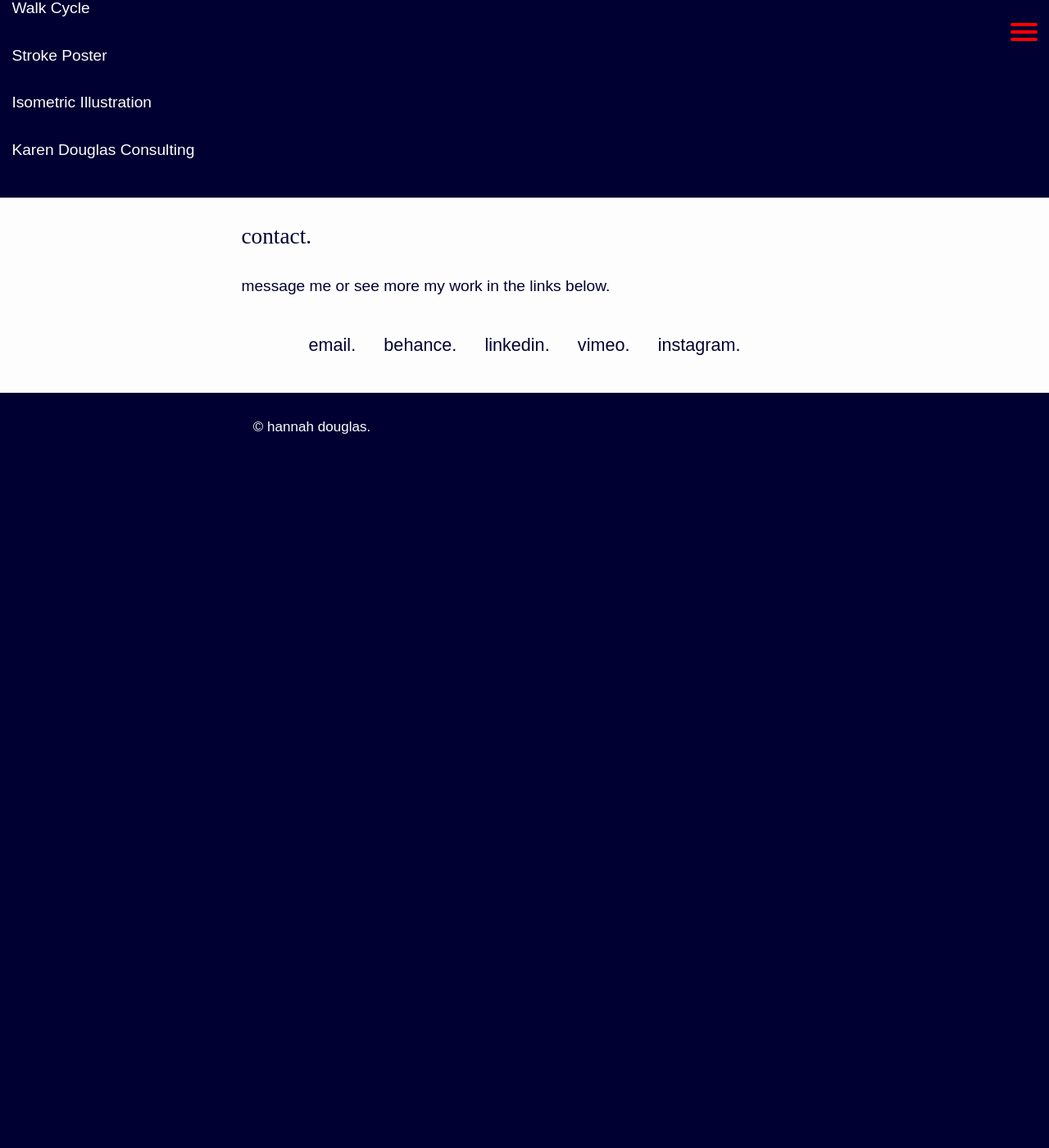
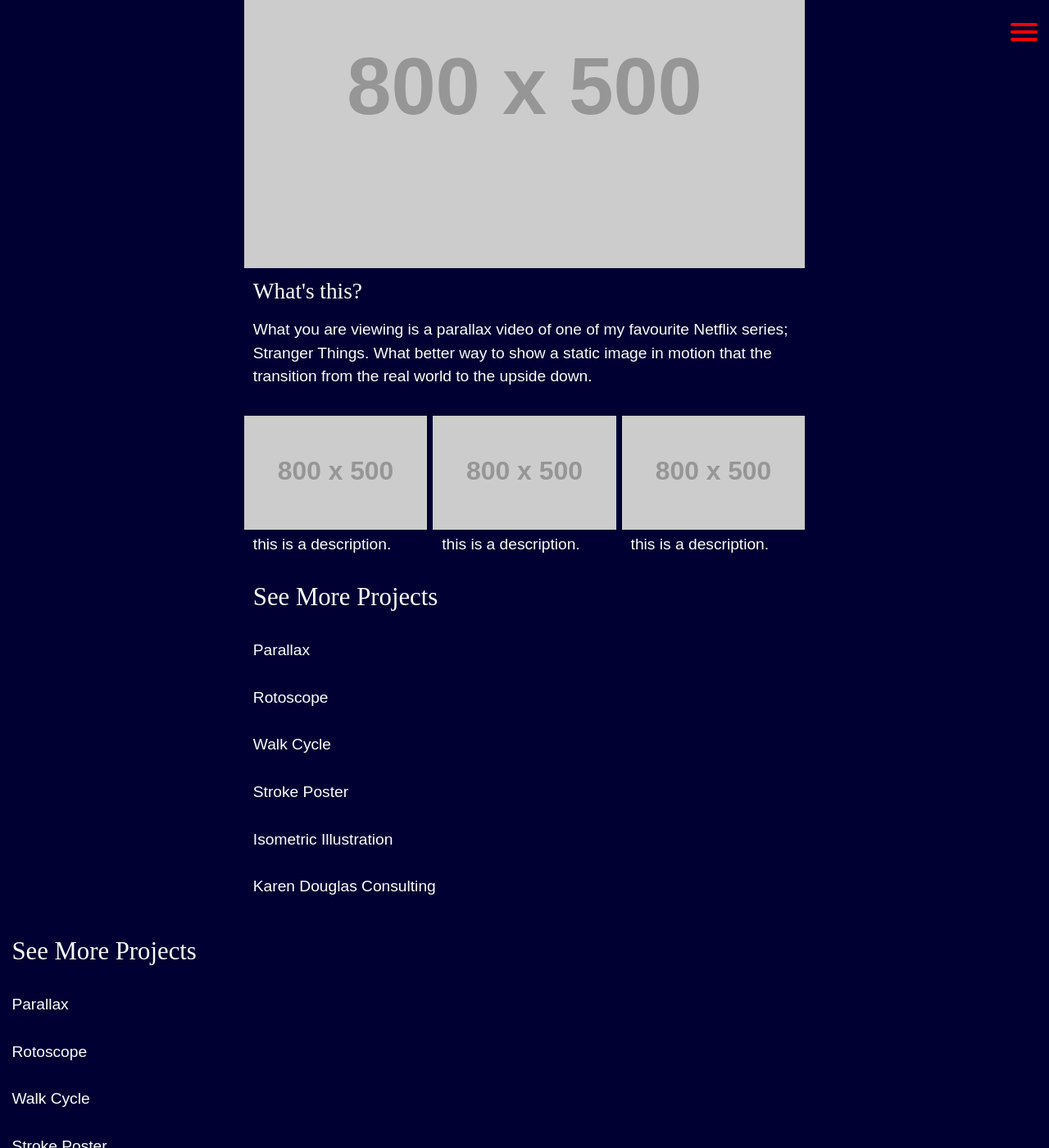
Before and after one commit to hldouglas/portfolio, a Jekyll site: the page built from parallax.html, in a window 1280 px wide and 1400 px high, scrolled down 270 px. Shown: the whole window at 82% size. Built offline with Jekyll 4.4.1, drawn with Linux system fonts in a browser that asks for light colours; before the commit the page ends 900 px from its top, so only the background shows below that.

Commit message:
Adjusting parallax page
Jekyll is making a double secondary nav

```diff
--- a/parallax.html
+++ b/parallax.html
@@ -1,3 +1,37 @@
 ---
 layout: projects
 ---
+
+<main class="wrapper max-length">
+  <h2 itemprop="name" class="gutter-1-2 pad-t-1-2">Parallax</h2>
+  <div class="grid">
+    <div class="unit unit-xs-1 unit-s-1 unit-m-1 unit-l unit-xl-1">
+      <img class="img-flex image island-1-8" src="https://via.placeholder.com/800x500">
+    </div>
+    <div class="unit unit-xs-1 unit-s-1 unit-m-1 unit-l unit-xl-1">
+      <h3 class="gutter-1-2 push-1-2 pad-t-1-4">What's this?</h3>
+      <p class="white-text gutter-1-2">What you are viewing is a parallax video of one of my favourite Netflix series; Stranger Things. What better way to show a static image in motion that the transition from the real world to the upside down.</p>
+    </div>
+    <div class="unit unit-xs-1 unit-s-1 unit-m-1-2 unit-l-1-3 unit-xl-1-3">
+      <figure>
+        <img class="img-flex image island-1-8" src="https://via.placeholder.com/800x500">
+        <figcaption class="gutter-1-2">this is a description.</figcaption>
+      </figure>
+    </div>
+    <div class="unit unit-xs-1 unit-s-1 unit-m-1-2 unit-l-1-3 unit-xl-1-3">
+      <figure>
+        <img class="img-flex image island-1-8" src="https://via.placeholder.com/800x500">
+        <figcaption class="gutter-1-2">this is a description.</figcaption>
+      </figure>
+    </div>
+    <div class="unit unit-xs-1 unit-s-1 unit-m-1 unit-l-1-3 unit-xl-1-3">
+      <figure>
+        <img class="img-flex image island-1-8" src="https://via.placeholder.com/800x500">
+        <figcaption class="gutter-1-2">this is a description.</figcaption>
+      </figure>
+    </div>
+  </div>
+
+  {{content}}
+
+</main>
```
